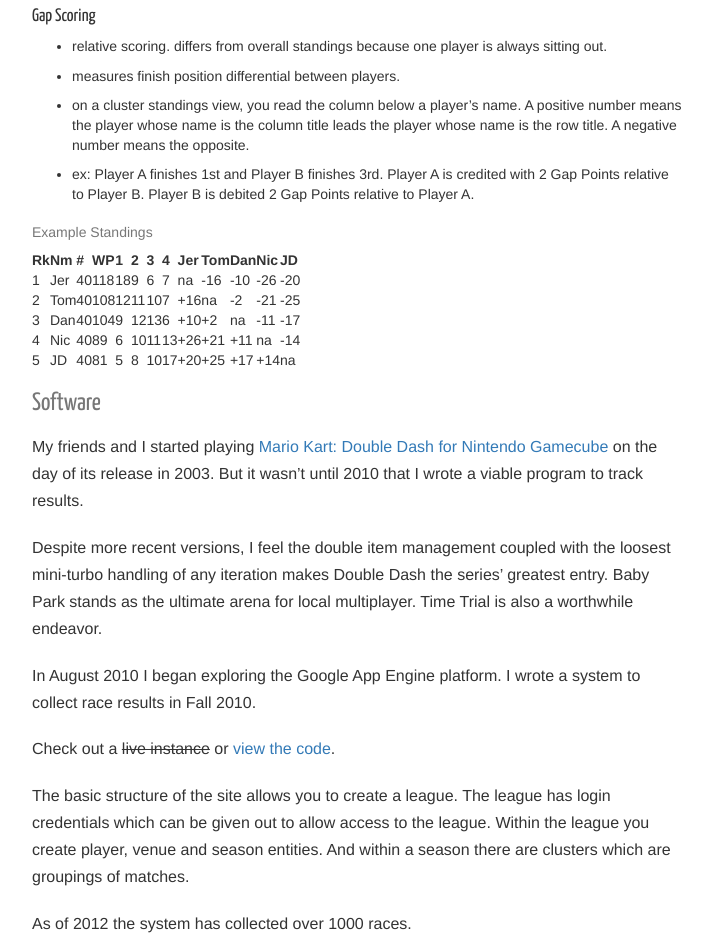
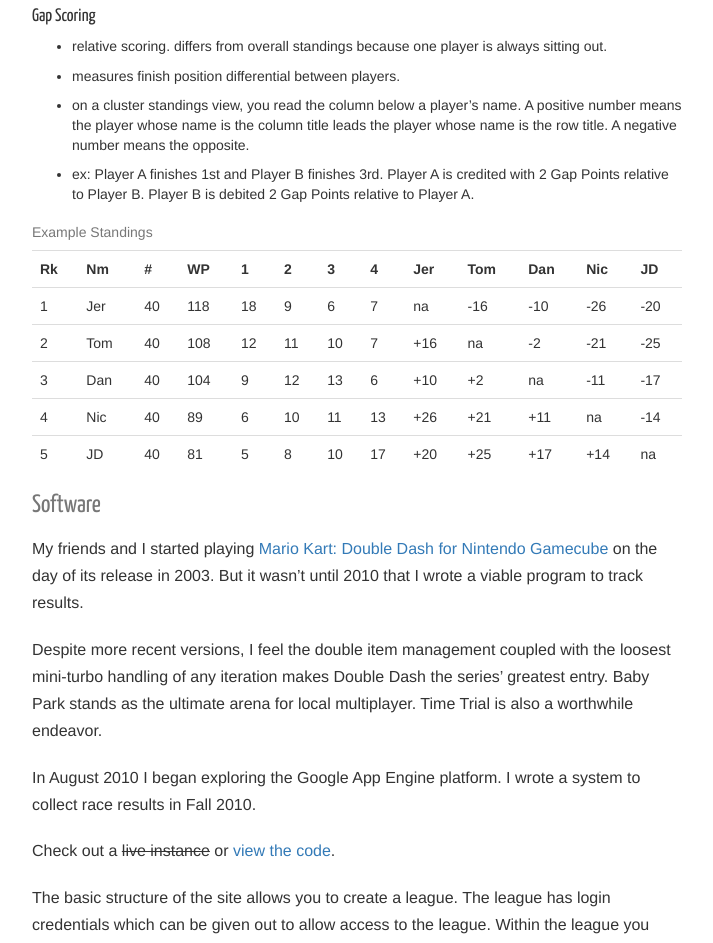
Before and after one commit to tphummel/blog, a Jekyll site: the page built from _posts/2011-01-01-mario-kart-primer.md, in a window 1280 px wide. Shown: the part 545-1488 px from the top of the page, without its empty margins (78-791 px from the left). Built offline with Jekyll 4.4.1, drawn with Linux system fonts in a browser that asks for light colours; nearby versions of some CDN libraries; Markdown is read by kramdown in place of the engine named in the settings; comment, search, counter and statistics services are not loaded.

Commit message:
mario-kart-primer: add styling to example standings table

```diff
--- a/_posts/2011-01-01-mario-kart-primer.md
+++ b/_posts/2011-01-01-mario-kart-primer.md
@@ -25,7 +25,7 @@ Our Kart version of choice is [Mario Kart: Double Dash!!! for Gamecube][0]. The
 - on a cluster standings view, you read the column below a player's name. A positive number means the player whose name is the column title leads the player whose name is the row title. A negative number means the opposite.
 - ex: Player A finishes 1st and Player B finishes 3rd. Player A is credited with 2 Gap Points relative to Player B. Player B is debited 2 Gap Points relative to Player A.
 
-<table><caption>Example Standings</caption><tr><th>Rk</th><th>Nm</th><th>#</th><th>WP</th>
+<table class="table"><caption>Example Standings</caption><tr><th>Rk</th><th>Nm</th><th>#</th><th>WP</th>
 
  <th>1</th>
 
```
